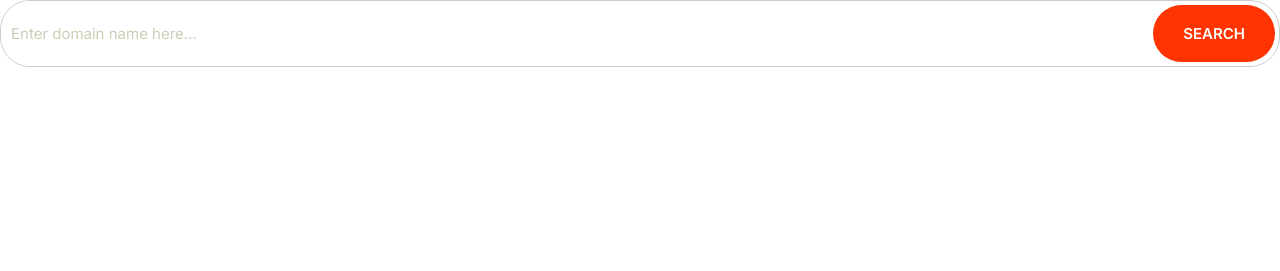
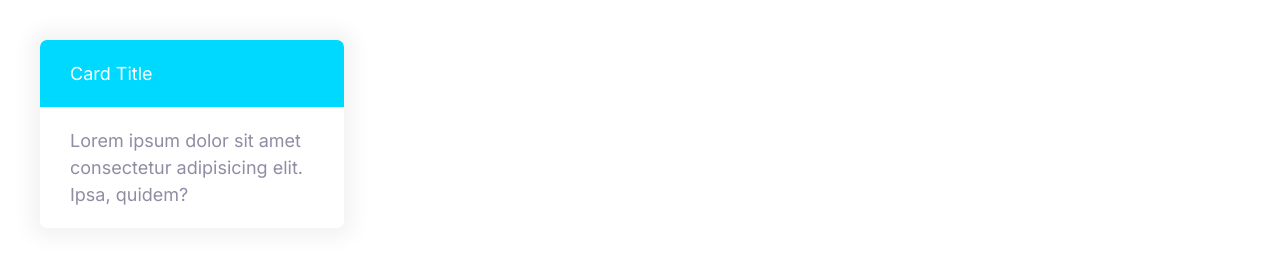
Before and after one commit to awoham/moshify, a plain HTML site: page index.html in a window 1280 px wide. Drawn offline with Linux system fonts and the light colour scheme.

Commit message:
Build for card component

```diff
--- a/CSS/styles.css
+++ b/CSS/styles.css
@@ -279,3 +279,26 @@ a {
     }
 
 }
+
+
+/* card */
+
+.card {
+    border-radius: 7px;
+    box-shadow: 0 0 20px 10px #f3f3f3;
+    overflow: hidden;
+}
+
+.card__header, .card__body {
+    padding: 2rem 3rem;
+}
+
+.card--primary .card__header {
+    background: var(--color-primary);
+    color: #ffff;
+}
+
+.card--secondary .card__header {
+    background: var(--color-secondary);
+    color: #ffff;
+}
--- a/index.html
+++ b/index.html
@@ -12,9 +12,11 @@
     <link rel="stylesheet" href="css/styles.css" />
 </head>
 <body>
-    <div class="input-group">
-        <input type="text" class="input" placeholder="Enter domain name here..." />
-        <button class="btn btn--accent">Search</button>
+    <div style="width: 30%; padding: 4rem;">
+        <div class="card card--secondary">
+            <header class="card__header">Card Title</header>
+            <div class="card__body">Lorem ipsum dolor sit amet consectetur adipisicing elit. Ipsa, quidem?</div>
+        </div>
     </div>
 </body>
 </html>
```
Also changed, not shown: components/card.html (added, +6 -0 lines).
